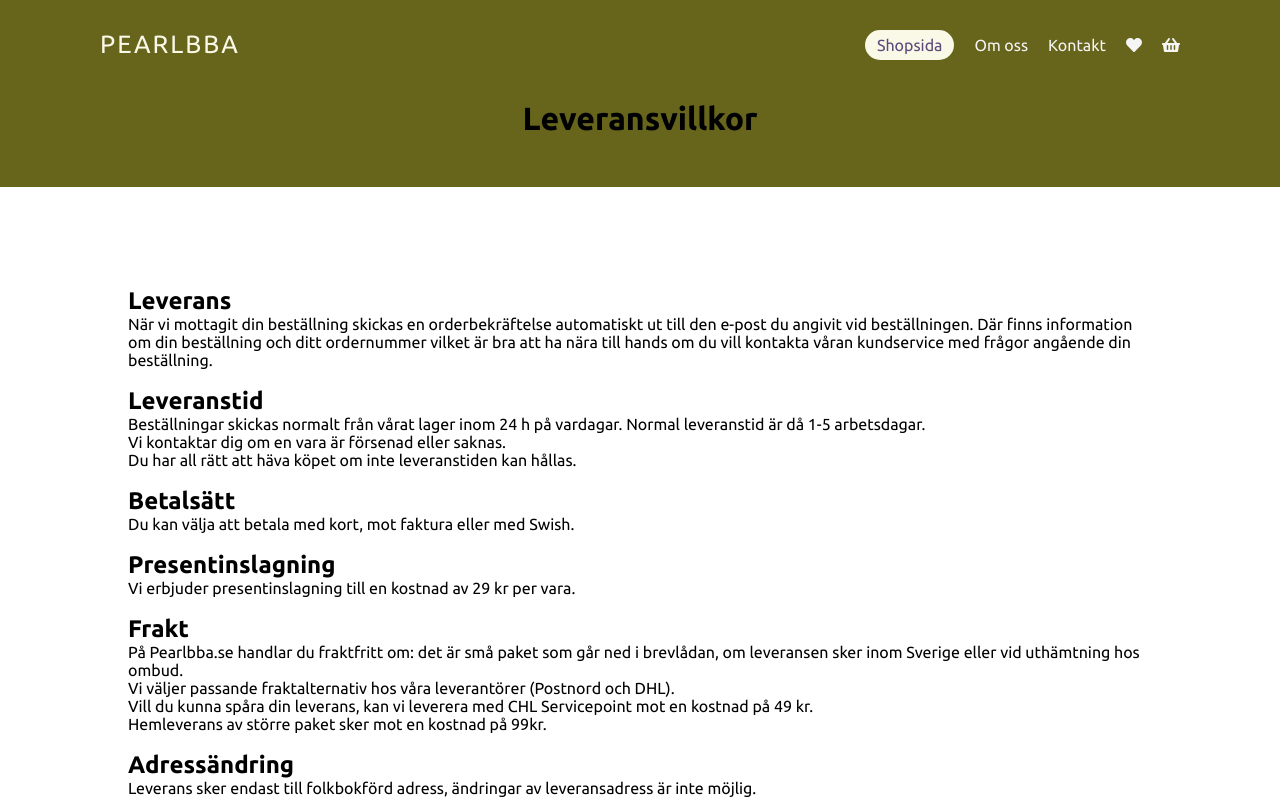
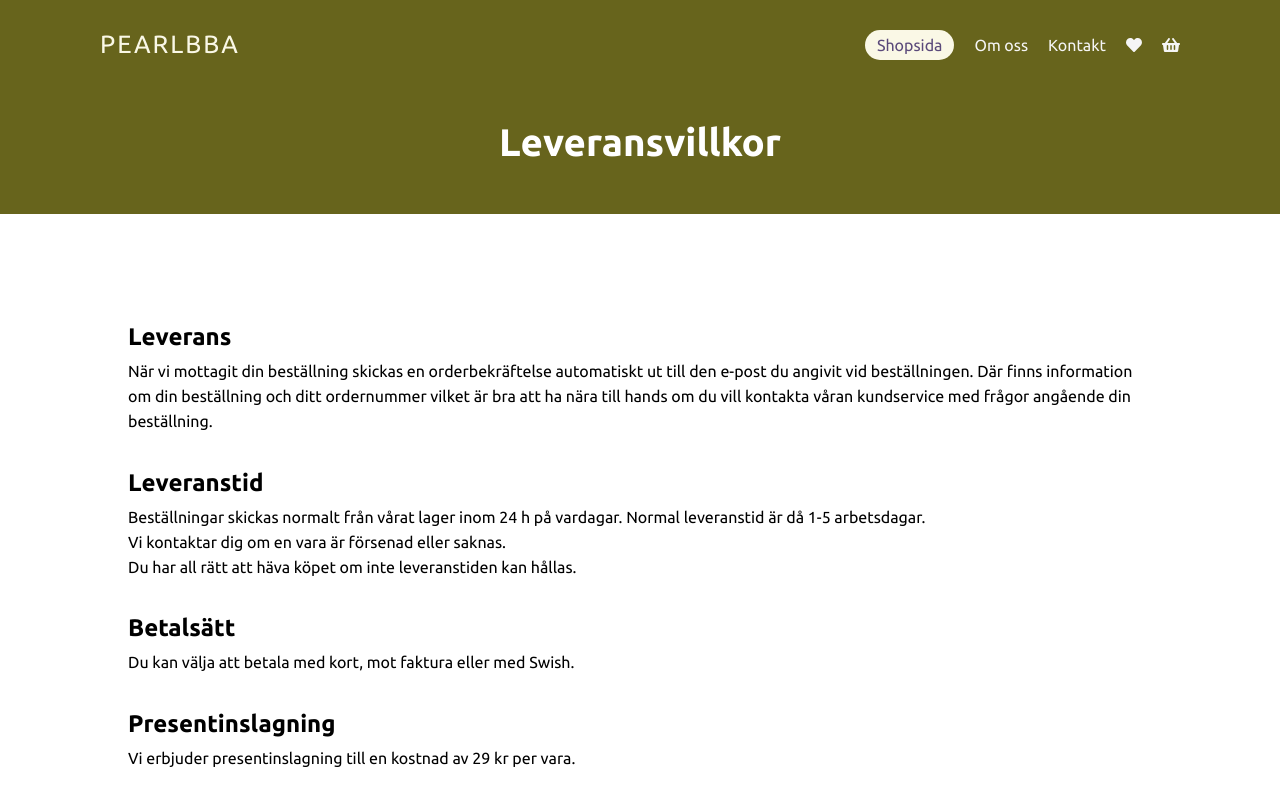
Before and after one commit to aagroth/gruppinlamning, a website: page leveransvillkor.html in a window 1280 px wide. Shown: the top 800 px of the page. Drawn offline with Linux system fonts and the light colour scheme.

Commit message:
köpvillkor

```diff
--- a/leveransvillkor.html
+++ b/leveransvillkor.html
@@ -93,8 +93,10 @@
             </p>
             <br>
             <br>
+            <div class="top"><a href="index.html">Tillbaka upp</a></div>
         </main>
     </section>
+
 
 </body>
 
--- a/styles/leveransvillkor.scss
+++ b/styles/leveransvillkor.scss
@@ -1,16 +1,22 @@
 .terms {
     display: flex;
     justify-content: center;
-    margin-top: 100px;
+    margin-top: 120px;
     margin-bottom: 50px;
-    font-weight: 600;
+    font-size: larger;
+    color: white;
 }
 
-.delivery{
+.delivery {
     text-align: left;
     padding-left: 10%;
     padding-right: 10%;
     background-color: white;
     height: auto;
     width: auto;
+    line-height: 25px;
+    h2{
+        padding-bottom: 1%;
+        padding-top: 1%;
+    }
 }
```
Also changed, not shown: main.css.
